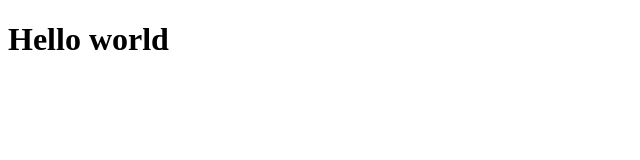
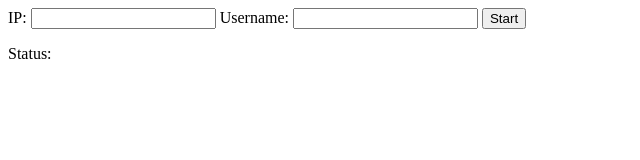
Before and after one commit to MinhUyen0210/x-surf, a plain HTML site: page index.html in a window 1280 px wide. Shown: the whole page, without its empty margins (0-640 px from the left). Drawn offline with nearby package versions, Linux system fonts and the light colour scheme.

Commit message:
interface

```diff
--- a/index.html
+++ b/index.html
@@ -1,12 +1,46 @@
 <!DOCTYPE html>
 <html lang="en">
+
 <head>
     <meta charset="UTF-8">
     <meta http-equiv="X-UA-Compatible" content="IE=edge">
     <meta name="viewport" content="width=device-width, initial-scale=1.0">
     <title>X</title>
+    <script
+        src="https://cdnjs.cloudflare.com/ajax/libs/axios/1.6.8/axios.min.js"
+        integrity="sha512-PJa3oQSLWRB7wHZ7GQ/g+qyv6r4mbuhmiDb8BjSFZ8NZ2a42oTtAq5n0ucWAwcQDlikAtkub+tPVCw4np27WCg=="
+        crossorigin="anonymous" referrerpolicy="no-referrer">
+    </script>
 </head>
+
 <body>
-    <h1>Hello world</h1>
+
+    <label for="ip">IP: </label>
+    <input type="text" id="ip">
+
+    <label for="username">Username: </label>
+    <input type="text" id="username">
+
+    <button onclick="start()">Start</button>
+    <p id="status">Status: </p>
 </body>
+
+<script>
+    async function start () {
+        const ip = document.getElementById("ip").value;
+        const username = document.getElementById("username").value;
+
+        document.getElementById("status").innerHTML = "Status: progress";
+        let result = await axios.post('https://rg7ivdte5d.execute-api.ap-southeast-1.amazonaws.com/Dev/test-X', {
+            ip, username
+        })
+
+        console.log('result', result);
+        if (result.status == 200) {
+            document.getElementById("status").innerHTML = "Status: ok";
+        }
+
+    }
+</script>
+
 </html>
```
